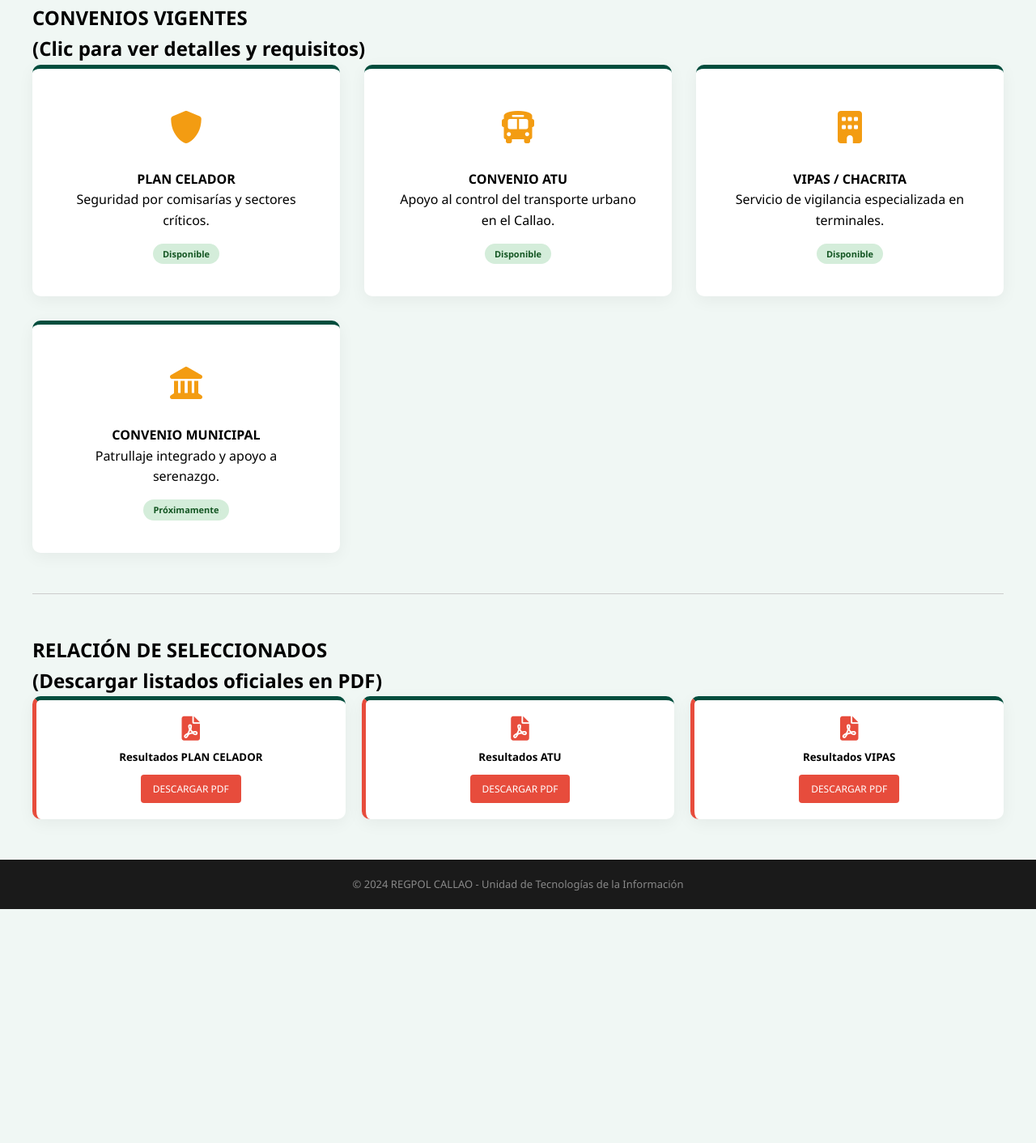
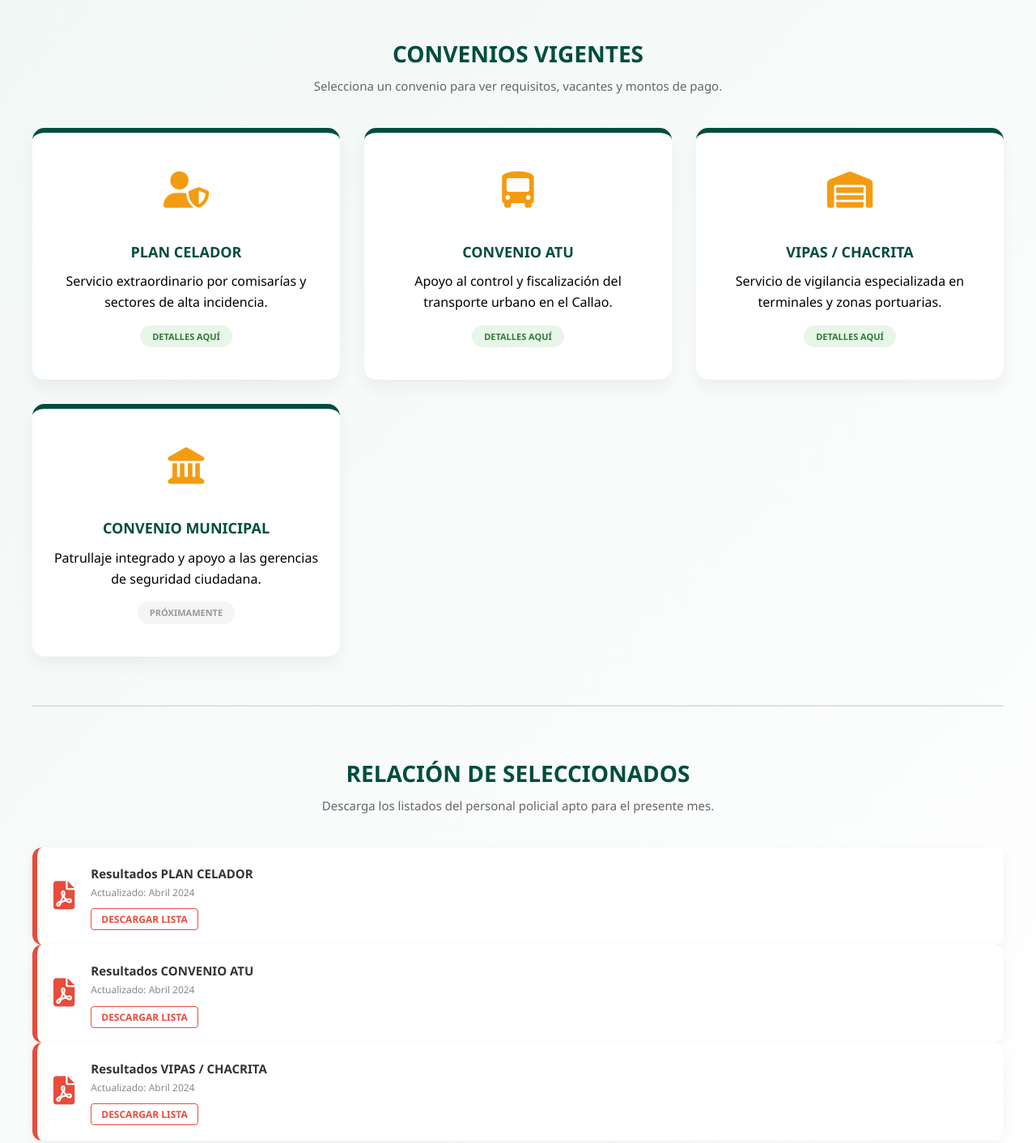
Before and after one commit to ANTHONY109823/REGPOL_CALLAO, a plain HTML site: page convenios.html in a window 1280 px wide. Shown: the part 211-1623 px from the top of the page at 81% size. Before the commit the page ends 1334 px from the top, so only its background shows below. Drawn offline with Linux system fonts and the light colour scheme.

Commit message:
arreglando convenios

```diff
--- a/convenios.html
+++ b/convenios.html
@@ -4,96 +4,140 @@
     <meta charset="UTF-8">
     <meta name="viewport" content="width=device-width, initial-scale=1.0">
     <title>Convenios - REGPOL CALLAO</title>
+    <!-- Estilos generales -->
     <link rel="stylesheet" href="style.css">
+    <!-- Iconos FontAwesome -->
     <link rel="stylesheet" href="https://cdnjs.cloudflare.com/ajax/libs/font-awesome/6.0.0/css/all.min.css">
 </head>
-<body class="bg-soft-green"> <!-- Clase para el fondo verde suave -->
+<body class="bg-convenios"> <!-- Clase para el fondo verde suavizado -->
 
+    <!-- BARRA SUPERIOR DE CONTACTO -->
+    <div class="top-bar">
+        <div class="container flex-between">
+            <span class="top-info"><i class="fas fa-shield-alt"></i> REGPOL CALLAO - Área de Convenios</span>
+            <div class="social-icons">
+                <a href="#"><i class="fab fa-facebook"></i></a>
+                <a href="#"><i class="fab fa-tiktok"></i></a>
+            </div>
+        </div>
+    </div>
+
+    <!-- ENCABEZADO DE LA HOJA -->
     <header class="main-header">
         <div class="container header-flex">
-            <img src="img/regpol callao.jpg" alt="Logo" class="logo-pnp">
+            <div class="logo-box">
+                <img src="img/regpol callao.jpg" alt="Logo REGPOL Callao" class="logo-pnp">
+            </div>
             <div class="title-text">
                 <h1>PORTAL DE CONVENIOS</h1>
-                <p>REGIÓN POLICIAL CALLAO</p>
+                <p class="subtitle">UNIDAD DE TECNOLOGÍAS DE LA INFORMACIÓN Y COMUNICACIONES</p>
             </div>
-            <a href="index.html" class="btn-action-top"><i class="fas fa-home"></i> INICIO</a>
+            <div class="header-actions">
+                <a href="index.html" class="btn-action-top"><i class="fas fa-home"></i> INICIO</a>
+            </div>
         </div>
     </header>
 
+    <!-- CONTENIDO PRINCIPAL -->
     <main class="container content-area">
 
-        <!-- SECCIÓN 1: CONVENIOS (REDIRECCIÓN A HOJAS DETALLE) -->
-        <h2 class="section-title">CONVENIOS VIGENTES <br><span>(Clic para ver detalles y requisitos)</span></h2>
+        <!-- SECCIÓN DE TARJETAS DE CONVENIOS -->
+        <div class="section-header">
+            <h2 class="section-title">CONVENIOS VIGENTES</h2>
+            <p class="section-subtitle">Selecciona un convenio para ver requisitos, vacantes y montos de pago.</p>
+        </div>
 
         <div class="grid-cards">
-            <!-- Tarjeta Plan Celador -->
+            <!-- 1. PLAN CELADOR -->
             <a href="celador.html" class="card-link">
                 <div class="card convenio-card">
-                    <div class="card-icon"><i class="fas fa-shield-alt"></i></div>
+                    <div class="card-icon"><i class="fas fa-user-shield"></i></div>
                     <h4>PLAN CELADOR</h4>
-                    <p>Seguridad por comisarías y sectores críticos.</p>
-                    <span class="badge">Disponible</span>
+                    <p>Servicio extraordinario por comisarías y sectores de alta incidencia.</p>
+                    <span class="badge available">DETALLES AQUÍ</span>
                 </div>
             </a>
 
-            <!-- Tarjeta ATU -->
+            <!-- 2. CONVENIO ATU -->
             <a href="#" class="card-link">
                 <div class="card convenio-card">
-                    <div class="card-icon"><i class="fas fa-bus"></i></div>
+                    <div class="card-icon"><i class="fas fa-bus-alt"></i></div>
                     <h4>CONVENIO ATU</h4>
-                    <p>Apoyo al control del transporte urbano en el Callao.</p>
-                    <span class="badge">Disponible</span>
+                    <p>Apoyo al control y fiscalización del transporte urbano en el Callao.</p>
+                    <span class="badge available">DETALLES AQUÍ</span>
                 </div>
             </a>
 
-            <!-- Tarjeta VIPAS -->
+            <!-- 3. VIPAS / CHACRITA -->
             <a href="#" class="card-link">
                 <div class="card convenio-card">
-                    <div class="card-icon"><i class="fas fa-building"></i></div>
+                    <div class="card-icon"><i class="fas fa-warehouse"></i></div>
                     <h4>VIPAS / CHACRITA</h4>
-                    <p>Servicio de vigilancia especializada en terminales.</p>
-                    <span class="badge">Disponible</span>
+                    <p>Servicio de vigilancia especializada en terminales y zonas portuarias.</p>
+                    <span class="badge available">DETALLES AQUÍ</span>
                 </div>
             </a>
 
-            <!-- Tarjeta Municipalidad -->
+            <!-- 4. CONVENIO MUNICIPAL -->
             <a href="#" class="card-link">
                 <div class="card convenio-card">
                     <div class="card-icon"><i class="fas fa-landmark"></i></div>
                     <h4>CONVENIO MUNICIPAL</h4>
-                    <p>Patrullaje integrado y apoyo a serenazgo.</p>
-                    <span class="badge">Próximamente</span>
+                    <p>Patrullaje integrado y apoyo a las gerencias de seguridad ciudadana.</p>
+                    <span class="badge soon">PRÓXIMAMENTE</span>
                 </div>
             </a>
         </div>
 
-        <div class="divider"></div>
+        <!-- DIVISOR VISUAL -->
+        <div class="divider-section"></div>
 
-        <!-- SECCIÓN 2: SELECCIONADOS (REDIRECCIÓN A PDF) -->
-        <h2 class="section-title">RELACIÓN DE SELECCIONADOS <br><span>(Descargar listados oficiales en PDF)</span></h2>
+        <!-- SECCIÓN DE DESCARGA DE RESULTADOS (PDF) -->
+        <div class="section-header">
+            <h2 class="section-title">RELACIÓN DE SELECCIONADOS</h2>
+            <p class="section-subtitle">Descarga los listados del personal policial apto para el presente mes.</p>
+        </div>
 
         <div class="grid-cards-small">
-            <div class="card pdf-card">
-                <i class="fas fa-file-pdf"></i>
-                <h5>Resultados PLAN CELADOR</h5>
-                <a href="documentos/seleccionados_celador.pdf" target="_blank" class="btn-pdf">DESCARGAR PDF</a>
+            <!-- PDF CELADOR -->
+            <div class="pdf-card">
+                <div class="pdf-icon"><i class="fas fa-file-pdf"></i></div>
+                <div class="pdf-info">
+                    <h5>Resultados PLAN CELADOR</h5>
+                    <p>Actualizado: Abril 2024</p>
+                    <a href="documentos/seleccionados_celador.pdf" target="_blank" class="btn-pdf">DESCARGAR LISTA</a>
+                </div>
             </div>
-            <div class="card pdf-card">
-                <i class="fas fa-file-pdf"></i>
-                <h5>Resultados ATU</h5>
-                <a href="documentos/seleccionados_atu.pdf" target="_blank" class="btn-pdf">DESCARGAR PDF</a>
+
+            <!-- PDF ATU -->
+            <div class="pdf-card">
+                <div class="pdf-icon"><i class="fas fa-file-pdf"></i></div>
+                <div class="pdf-info">
+                    <h5>Resultados CONVENIO ATU</h5>
+                    <p>Actualizado: Abril 2024</p>
+                    <a href="documentos/seleccionados_atu.pdf" target="_blank" class="btn-pdf">DESCARGAR LISTA</a>
+                </div>
             </div>
-            <div class="card pdf-card">
-                <i class="fas fa-file-pdf"></i>
-                <h5>Resultados VIPAS</h5>
-                <a href="documentos/seleccionados_vipas.pdf" target="_blank" class="btn-pdf">DESCARGAR PDF</a>
+
+            <!-- PDF VIPAS -->
+            <div class="pdf-card">
+                <div class="pdf-icon"><i class="fas fa-file-pdf"></i></div>
+                <div class="pdf-info">
+                    <h5>Resultados VIPAS / CHACRITA</h5>
+                    <p>Actualizado: Abril 2024</p>
+                    <a href="documentos/seleccionados_vipas.pdf" target="_blank" class="btn-pdf">DESCARGAR LISTA</a>
+                </div>
             </div>
         </div>
 
     </main>
 
+    <!-- PIE DE PÁGINA -->
     <footer>
-        <p>&copy; 2024 REGPOL CALLAO - Unidad de Tecnologías de la Información</p>
+        <div class="container">
+            <p>&copy; 2024 REGIÓN POLICIAL CALLAO - Unidad de Tecnologías de la Información (UTIC)</p>
+            <p style="font-size: 11px; margin-top: 5px; color: #777;">Plataforma Informativa Institucional</p>
+        </div>
     </footer>
 
 </body>
--- a/style.css
+++ b/style.css
@@ -179,65 +179,76 @@
     .logo-pnp { height: 100px; margin-bottom: 10px; }
     .hero-overlay h2 { font-size: 24px; }
 }
-/* --- ESTILOS DE CONVENIOS Y DETALLES --- */
-.bg-soft-green {
-    background-color: #f0f7f4; /* Verde muy suave */
+
+
+/* --- ESTILOS DE LA PÁGINA CONVENIOS --- */
+
+.bg-convenios {
+    background: linear-gradient(135deg, #f0f7f4 0%, #ffffff 100%); /* Fondo verde suave */
+    min-height: 100vh;
 }
 
-.divider {
-    height: 1px;
-    background: #ccc;
-    margin: 50px 0;
+.section-header { text-align: center; margin-bottom: 40px; }
+.section-title { color: var(--verde-pnp); font-size: 28px; font-weight: 800; margin-bottom: 5px; }
+.section-subtitle { color: #666; font-size: 15px; }
+
+.divider-section { height: 2px; background: #e0e0e0; margin: 60px 0; border-radius: 2px; }
+
+/* Tarjetas de Convenio Interactivas */
+.card-link { text-decoration: none; color: inherit; display: block; }
+.convenio-card {
+    background: white;
+    border: none;
+    border-radius: 15px;
+    padding: 40px 25px;
+    box-shadow: 0 10px 20px rgba(0,0,0,0.05);
+    border-top: 6px solid var(--verde-pnp);
+    transition: all 0.4s ease;
 }
 
-/* Tarjetas de Convenio Mejoradas */
-.card-link { text-decoration: none; color: inherit; }
-.convenio-card {
-    border-top: 5px solid var(--verde-pnp);
-    cursor: pointer;
-    transition: 0.4s;
-}
 .convenio-card:hover {
-    background-color: var(--verde-pnp);
-    color: white;
-}
-.convenio-card:hover .card-icon, .convenio-card:hover p { color: white; }
-
-.badge {
-    background: #d4edda;
-    color: #155724;
-    padding: 4px 12px;
-    border-radius: 15px;
-    font-size: 11px;
-    font-weight: bold;
-    display: inline-block;
-    margin-top: 15px;
+    transform: translateY(-12px);
+    box-shadow: 0 15px 30px rgba(0, 77, 61, 0.15);
+    border-top-color: var(--naranja-pnp);
 }
 
-/* Tarjetas de PDF */
-.grid-cards-small {
-    display: grid;
-    grid-template-columns: repeat(auto-fit, minmax(250px, 1fr));
+.convenio-card i { font-size: 45px; color: var(--naranja-pnp); margin-bottom: 20px; }
+.convenio-card h4 { color: var(--verde-pnp); margin-bottom: 10px; font-size: 18px; }
+
+.badge { padding: 5px 15px; border-radius: 20px; font-size: 11px; font-weight: bold; display: inline-block; margin-top: 15px; }
+.available { background: #e8f5e9; color: #2e7d32; }
+.soon { background: #f5f5f5; color: #999; }
+
+/* Tarjetas de PDF horizontales */
+.pdf-card {
+    background: white;
+    padding: 20px;
+    border-radius: 12px;
+    display: flex;
+    align-items: center;
     gap: 20px;
+    box-shadow: 0 5px 15px rgba(0,0,0,0.05);
+    border-left: 6px solid #e74c3c;
+    transition: 0.3s;
 }
-.pdf-card {
-    padding: 20px;
-    background: white;
-    border-left: 5px solid #e74c3c; /* Rojo PDF */
-    display: flex;
-    flex-direction: column;
-    align-items: center;
+.pdf-card:hover { transform: scale(1.02); }
+.pdf-icon i { font-size: 35px; color: #e74c3c; }
+.pdf-info h5 { font-size: 15px; margin-bottom: 2px; color: #333; }
+.pdf-info p { font-size: 12px; color: #888; margin-bottom: 10px; }
+
+.btn-pdf {
+    color: #e74c3c;
+    text-decoration: none;
+    font-size: 12px;
+    font-weight: bold;
+    border: 1.5px solid #e74c3c;
+    padding: 4px 12px;
+    border-radius: 4px;
+    transition: 0.3s;
 }
-.pdf-card i { font-size: 30px; color: #e74c3c; margin-bottom: 10px; }
-.btn-pdf {
-    font-size: 12px;
-    background: #e74c3c;
-    color: white;
-    padding: 8px 15px;
-    text-decoration: none;
-    border-radius: 4px;
-    margin-top: 10px;
-}
+.btn-pdf:hover { background: #e74c3c; color: white; }
+
+
 
 /* Diseño de Hoja Detalle (Celador) */
 .info-layout { display: flex; gap: 40px; margin-top: 30px; }
```
